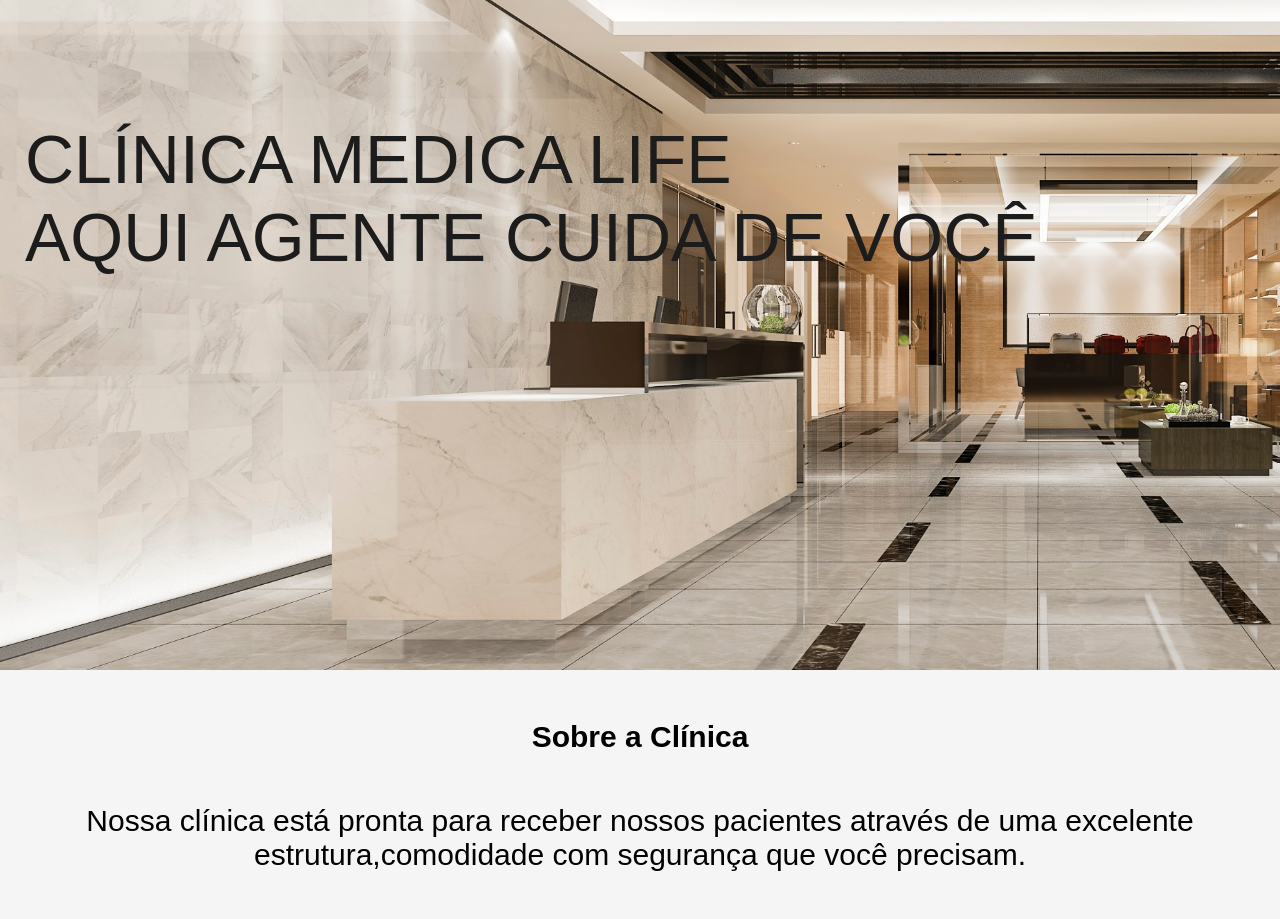
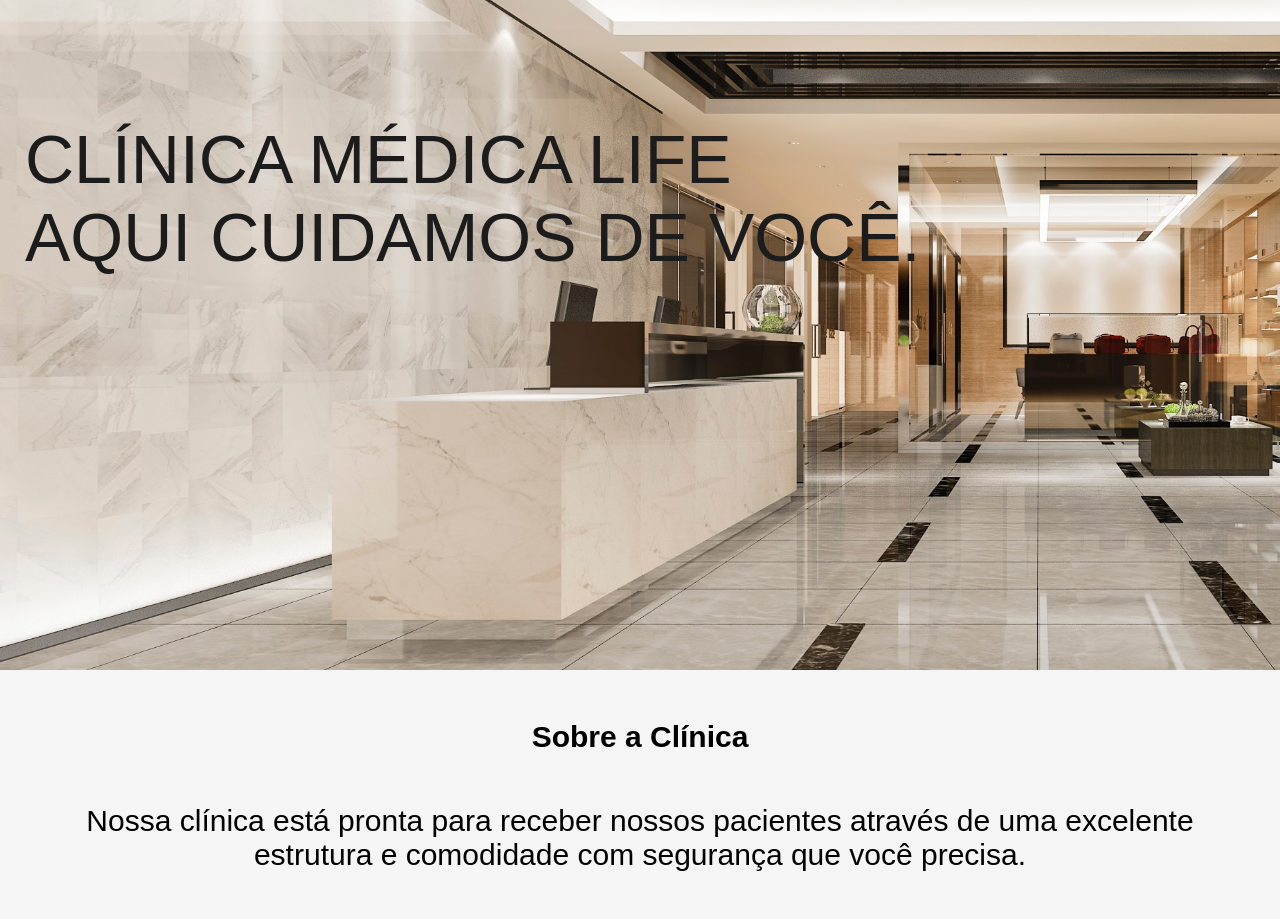
Before and after one commit to williamvk27/plataforma_impact, a plain HTML site: page index.html in a window 1280 px wide. Shown: the part 380-1299 px from the top of the page. Drawn offline with Linux system fonts and the light colour scheme.

Commit message:
correções de pt

```diff
--- a/index.html
+++ b/index.html
@@ -21,10 +21,11 @@
 
             <div class="título">
                 <p>
-                    CLÍNICA MEDICA LIFE
+                    CLÍNICA MÉDICA LIFE
+
                 </p>
 
-                <p>AQUI AGENTE CUIDA DE VOCÊ</p>
+                <p>AQUI CUIDAMOS DE VOCÊ.</p>
             </div>
         </section>
 
@@ -33,7 +34,7 @@
             <h1>Sobre a Clínica</h1>
 
                 <p>Nossa clínica está pronta para receber nossos pacientes através de uma excelente</p>
-                <p>estrutura,comodidade com segurança que você precisam.</p>
+                <p>estrutura e comodidade com segurança que você precisa.</p>
 
         </section>
 
@@ -58,9 +59,9 @@
 
             <h2>Uma clínica de multiespecialidades</h2>
 
-            <p>Nossa clínica possui diversas Especialidades.Como ortopedia,pediatria,geriatria,</p>
+            <p>Nossa clínica possui diversas Especialidades. Como ortopedia, pediatria, geriatria,</p>
 
-            <p> psicologia,fisioterapia e outros </p>
+            <p>psicologia, fisioterapia e outros.</p>
 
         </section>
 
@@ -104,7 +105,7 @@
         <div class="contato">
             <h1>Contato</h1>
 
-            <p>Nossa clínica médica aberta de <p><strong>SEGUNDA á SÁBADO das 06:00 ás 21:00</p></strong>
+            <p>Nossa clínica médica é aberta de <p><strong>SEGUNDA á SÁBADO das 06:00 ás 21:00</p></strong>
 
             <p>Através do telefone/WhatsApp</p><strong><p><a href="https://wa.me/5521979149532" class="linkwpp">(21) 9791-49532</a></p></strong>
 
@@ -124,7 +125,7 @@
 
             <p>Telefone e WhatsApp: <a href="https://wa.me/5521979149532" class="linkwpp2">(21) 9791-49532</a></p>
 
-            <p>Endereço:Av.Ayrton Senna,3000 - Barra da Tijuca,Rio de Janeiro.</p>
+            <p>Endereço: Av. Ayrton Senna, 3000 - Barra da Tijuca, Rio de Janeiro.</p>
 
         </footer>
 
```
Also changed, not shown: especialidades.html (+1 -1 lines).
